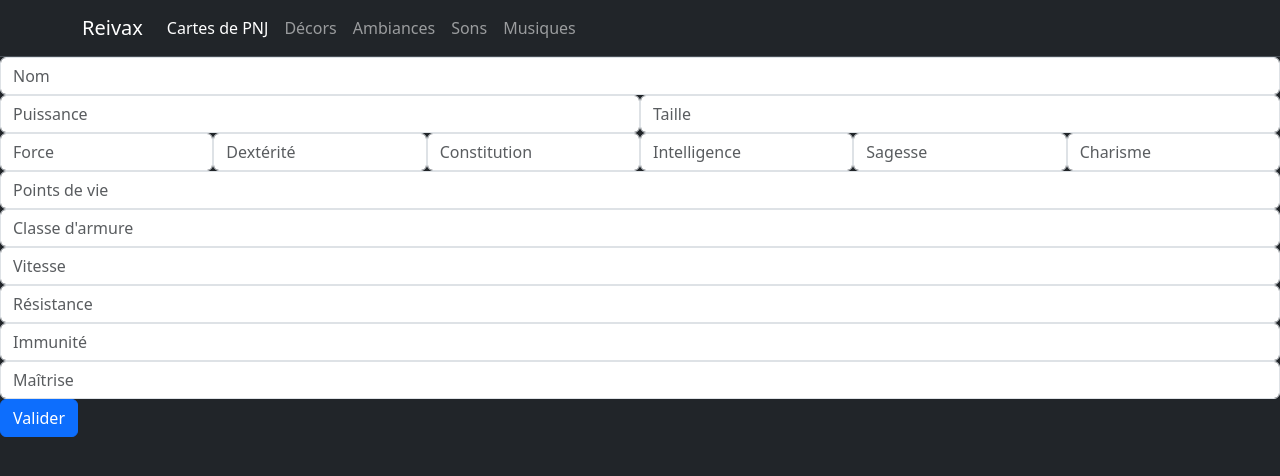
After one commit to GigaPaul/reivax, a PHP site: page /cards.php in a window 1280 px wide. The commit adds this page. Shown: the top 476 px of the page. Run offline with PHP 8.4, Linux system fonts and the light colour scheme.

Commit message:
Nouveaux bidules

```diff
--- a/assets/js/globals/const.js
+++ b/assets/js/globals/const.js
@@ -1,9 +1,9 @@
 export const XHTTP = new XMLHttpRequest();
 
 export const GENERAL_VOLUME = 1;
-export const AMBIENCE_REL_VOL = 0.25;
+export const AMBIENCE_REL_VOL = 0.1;
 export const SOUND_REL_VOL = 0.1;
-export const MUSIC_REL_VOL = 0.5;
+export const MUSIC_REL_VOL = 0.1;
 
 
 export const AMBIENCE_FADE_TIME = 5000;
--- a/assets/js/main.js
+++ b/assets/js/main.js
@@ -1,9 +1,19 @@
 import InitIndexView from "./modules/main/index.js";
 import InitAventureView from "./modules/main/aventure.js";
 import InitDisplayView from "./modules/main/display.js";
+import InitCardsView from "./modules/main/cards.js";
 
 
 let pageName = window.location.pathname.split("/").pop();
+
+// Find the current link in the navbar
+$("#headerNavbar").find("a").each(function() {
+    let href = $(this).prop("href").split("/").pop();
+
+    if(href === pageName) {
+        $(this).addClass("active");
+    }
+})
 
 switch(pageName) {
     case "index.php":
@@ -17,7 +27,10 @@ switch(pageName) {
 
     case "display.php":
         InitDisplayView();
-        console.log("display");
+        break;
+
+    case "cards.php":
+        InitCardsView();
         break;
 
     default:
--- /dev/null
+++ b/assets/js/modules/main/cards.js
@@ -0,0 +1,9 @@
+export default function InitCardsView() {
+    console.log("test");
+
+    $("form").on("submit", function(e) {
+        e.preventDefault();
+        let formdata = new FormData(this);
+        console.log(formdata);
+    })
+}
--- /dev/null
+++ b/cards.php
@@ -0,0 +1,44 @@
+<?php
+    include "./header.php";
+?>
+
+<form method="post" action="">
+    <input type="text" name="name" id="" placeholder="Nom" autocomplete="off" class="form-control">
+
+    <div class="d-flex">
+        <input type="number" name="challenge_rating" id="" placeholder="Puissance" autocomplete="off" class="form-control">
+        <input type="number" name="size" id="" placeholder="Taille" autocomplete="off" class="form-control">
+    </div>
+    <div class="d-flex">
+        <input type="number" name="strength" id="" placeholder="Force" autocomplete="off" class="form-control">
+        <input type="number" name="dexterity" id="" placeholder="Dextérité" autocomplete="off" class="form-control">
+        <input type="number" name="constitution" id="" placeholder="Constitution" autocomplete="off" class="form-control">
+        <input type="number" name="intelligence" id="" placeholder="Intelligence" autocomplete="off" class="form-control">
+        <input type="number" name="wisdom" id="" placeholder="Sagesse" autocomplete="off" class="form-control">
+        <input type="number" name="charisma" id="" placeholder="Charisme" autocomplete="off" class="form-control">
+    </div>
+
+    <div>
+        <input type="number" name="hitpoints" id="" placeholder="Points de vie" autocomplete="off" class="form-control">
+        <input type="number" name="armor_class" id="" placeholder="Classe d'armure" autocomplete="off" class="form-control">
+        <input type="number" name="speed" id="" placeholder="Vitesse" autocomplete="off" class="form-control">
+    </div>
+
+    <div>
+        <div>
+            <input type="text" name="resistances[]" id="" placeholder="Résistance" autocomplete="off" class="form-control">
+        </div>
+        <div>
+            <input type="text" name="immunities[]" id="" placeholder="Immunité" autocomplete="off" class="form-control">
+        </div>
+        <div>
+            <input type="text" name="proficiencies[]" id="" placeholder="Maîtrise" autocomplete="off" class="form-control">
+        </div>
+    </div>
+
+    <input type="submit" class="btn btn-primary" value="Valider">
+</form>
+
+<?php
+    include "./footer.php";
+?>
--- a/header.php
+++ b/header.php
@@ -15,7 +15,10 @@
             <a href="index.php" class="navbar-brand">Reivax</a>
 
             <nav class="navbar-collapse collapse show">
-                <ul class="navbar-nav me-auto mb-2 mb-lg-0">
+                <ul class="navbar-nav me-auto mb-2 mb-lg-0" id="headerNavbar">
+                    <li class="nav-item">
+                        <a href="./cards.php" aria-current="page" type="button" class="btn-link nav-link" >Cartes de PNJ</a>
+                    </li>
                     <li class="nav-item">
                         <button type="button" id="addLandscapeButton" class="btn-link nav-link" data-bs-toggle="modal" data-bs-target="#landscapeForm">Décors</button>
                     </li>
```
Also changed, not shown: assets/upload/images/cragmaw_hideout_4eGSoid53qJrfrr.jpg (renamed from a_ajouter/landscapes/cragmaw_hideout.jpg), assets/upload/images/klarg_IVEEXPgGt3QKY2o.png (added), assets/upload/images/klarg_kGkc0sVJuPfNMcI.jpg (added), 9 other files.
